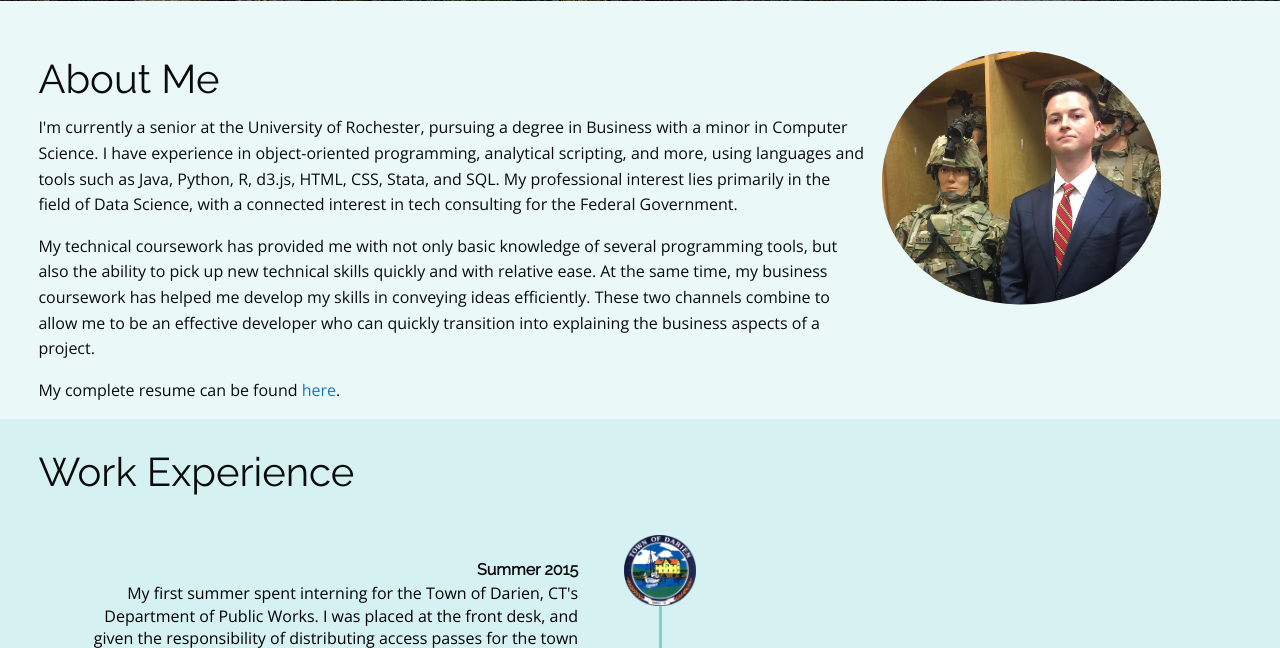
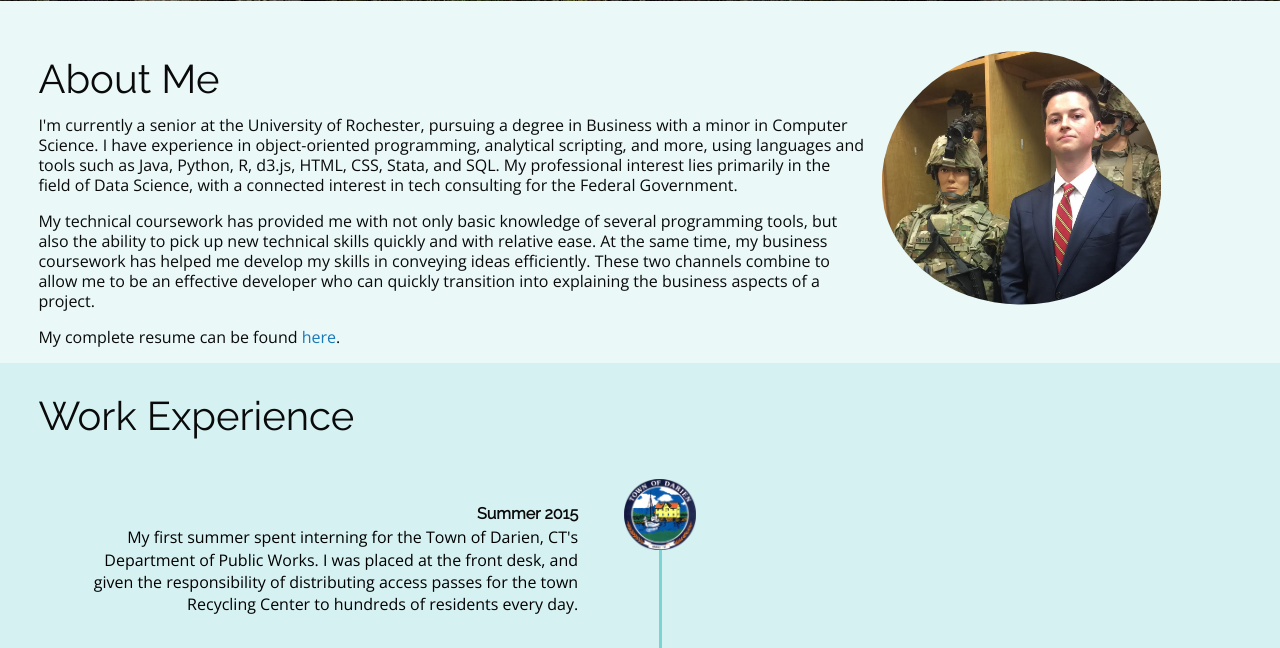
Before and after one commit to walshk/walshk.github.io, a PHP site: page / in a window 1280 px wide. Shown: the part 799-1447 px from the top of the page. Run offline with PHP 8.4, Linux system fonts and the light colour scheme; some libraries are stand-ins or nearby versions.

Commit message:
changed line-height for p, th, td

```diff
--- a/css/styles.css
+++ b/css/styles.css
@@ -230,6 +230,7 @@ h5, h6, header {
 
 p, th, td {
   font-family: Open Sans, sans-serif;
+  line-height: 1.25em;
 }
 
 .grid-x {
```
